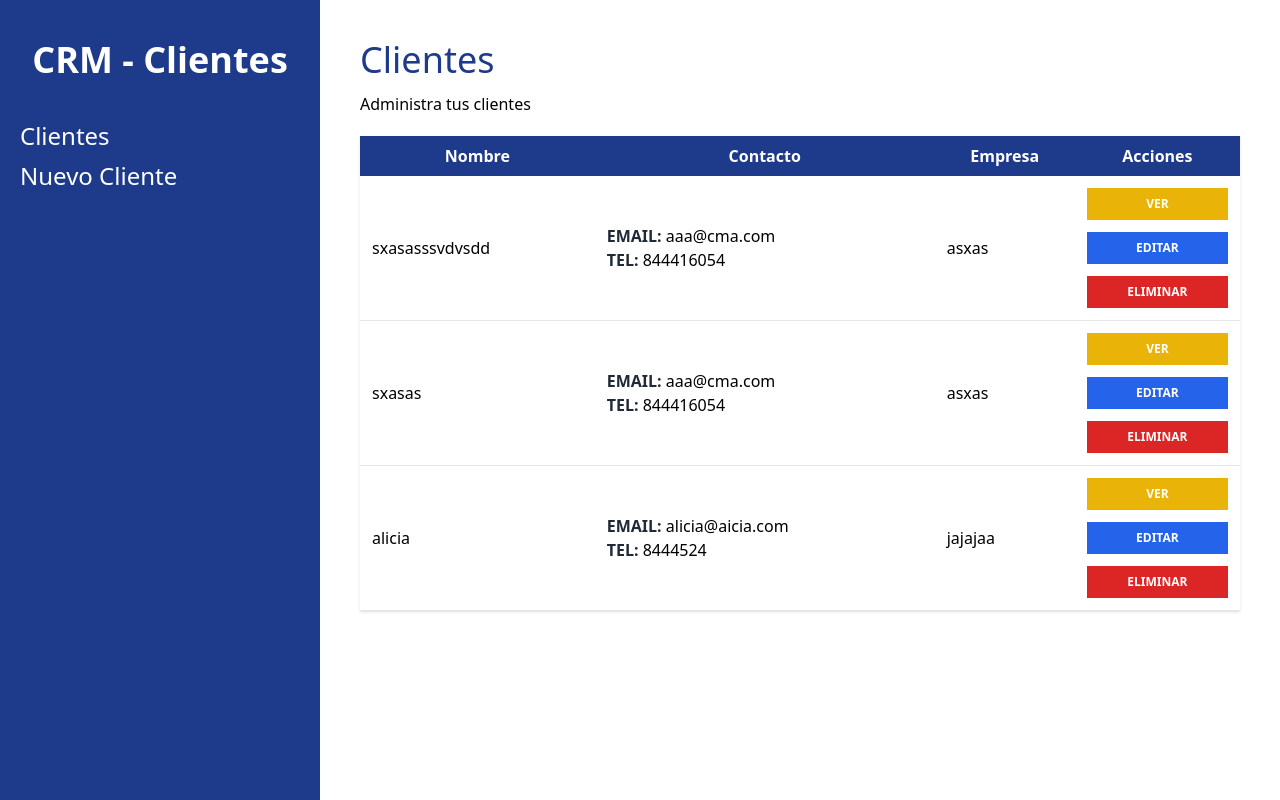
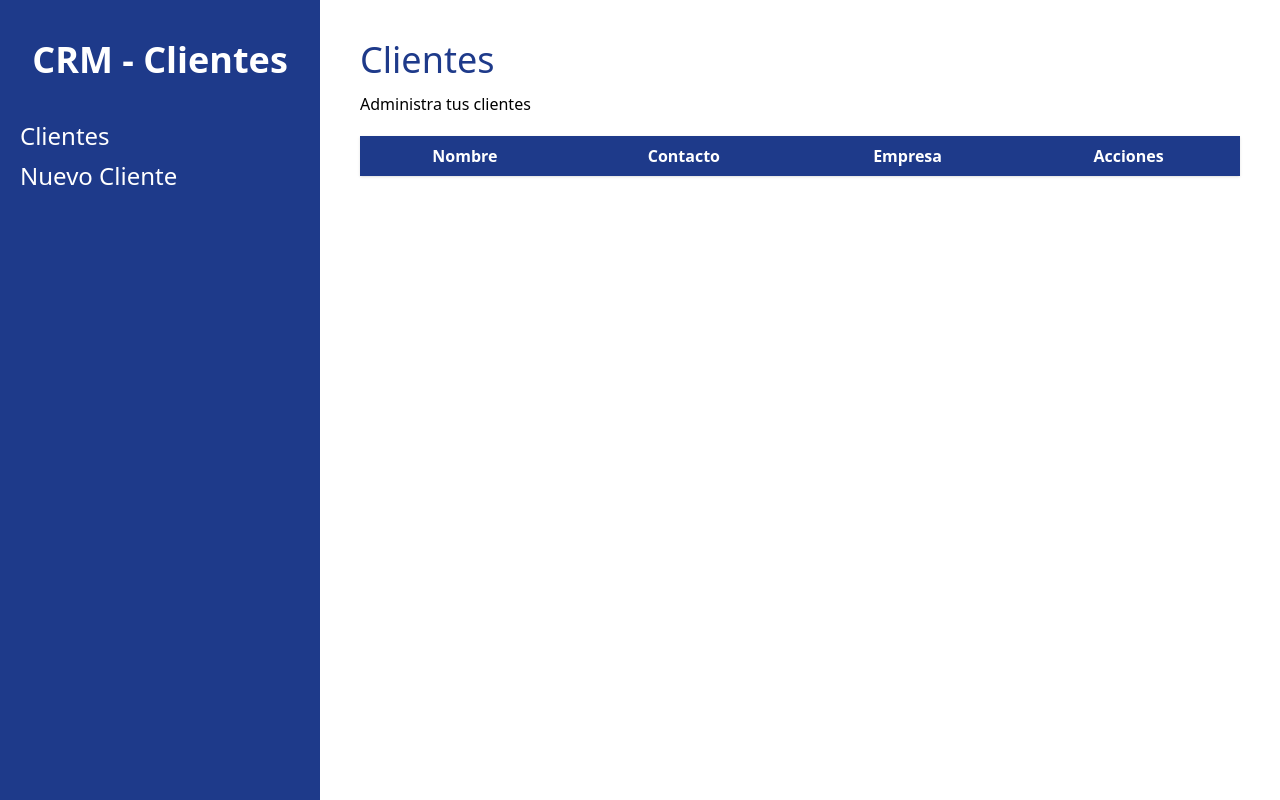
Before and after one commit to alicia-granados/MERN-EXPERIMENTS, a React (Vite) app in the folder Proyecto 4/crm-React/: page /clientes in a window 1280 px wide. Built offline with nearby package versions, Linux system fonts and the light colour scheme; data requests are answered from the project's data file.

Commit message:
feat: :sparkles: React: Eliminando  registros

```diff
--- a/Proyecto 4/crm-React/db.json
+++ b/Proyecto 4/crm-React/db.json
@@ -1,28 +1,3 @@
 {
-  "clientes": [
-    {
-      "nombre": "sxasasssvdvsdd",
-      "empresa": "asxas",
-      "email": "aaa@cma.com",
-      "telefono": "844416054",
-      "notas": "sdcsdvsdv",
-      "id": 1
-    },
-    {
-      "nombre": "sxasas",
-      "empresa": "asxas",
-      "email": "aaa@cma.com",
-      "telefono": "844416054",
-      "notas": "s\nuilidcsdc",
-      "id": 2
-    },
-    {
-      "nombre": "alicia",
-      "empresa": "jajajaa",
-      "email": "alicia@aicia.com",
-      "telefono": "8444524",
-      "notas": "",
-      "id": 3
-    }
-  ]
+  "clientes": []
 }
--- a/Proyecto 4/crm-React/src/components/Cliente.jsx
+++ b/Proyecto 4/crm-React/src/components/Cliente.jsx
@@ -1,6 +1,6 @@
 import {useNavigate} from 'react-router-dom'
 
-const Cliente = ({cliente}) => {
+const Cliente = ({cliente, handleEliminar}) => {
 
     const navigate = useNavigate()
     const {nombre,empresa,email,telefono,notas,id}= cliente
@@ -31,6 +31,7 @@ const Cliente = ({cliente}) => {
                 <button
                     type='button'
                     className='bg-red-600 hover:bg-red-700 block w-full text-white p-2 mt-3 uppercase font-bold text-xs'
+                    onClick={() => handleEliminar(id)}
                 >
                     Eliminar
                 </button>
--- a/Proyecto 4/crm-React/src/paginas/Inicio.jsx
+++ b/Proyecto 4/crm-React/src/paginas/Inicio.jsx
@@ -18,6 +18,24 @@ const Inicio = () => {
     }
     obtenerClientesAPI()
   },[])
+
+  const handleEliminar = async id => {
+    const confirmar = confirm('¿Deseas eliminar este cliente')
+    if(confirm){
+      try{
+        const url = `http://localhost:4000/clientes/${id}`
+        const respuesta = await fetch(url,{
+            method:'DELETE'
+        })
+        await respuesta.json()
+        const arrayClientes = clientes.filter(cliente => cliente.id !== id)
+        setClientes(arrayClientes)
+      }catch(error){
+        console.log(error)
+      }
+    }
+  }
+
   return (
     <>
       <h1 className='font-block text-4xl text-blue-900 '>Clientes</h1>
@@ -36,6 +54,7 @@ const Inicio = () => {
             <Cliente
               key={cliente.id}
               cliente={cliente}
+              handleEliminar = {handleEliminar}
             />
           ))}
         </tbody>
```
